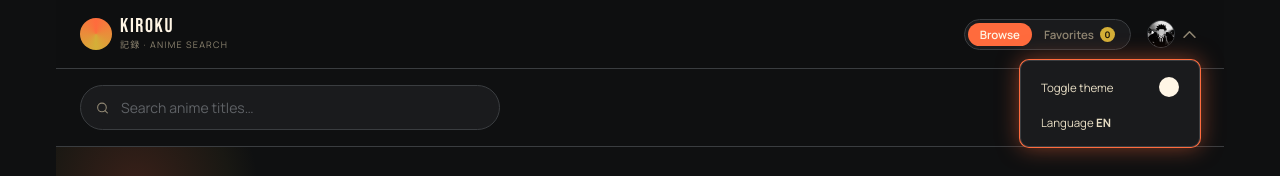
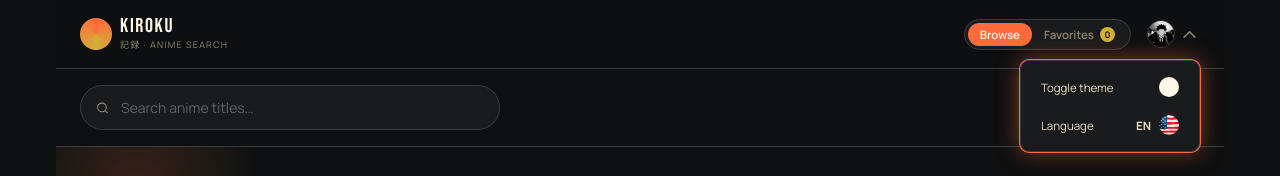
Before and after one commit to Jh3xy/kiroku, a website built with Vite: page index.html in a window 1280 px wide. Both pictures are taken after a click on the button 1171 px from the left and 34 px from the top of the page. Shown: the top 176 px of the page. Built offline with nearby package versions, Linux system fonts and the light colour scheme; no server answers.

Commit message:
Update favorites display logic and add language toggle styles

```diff
--- a/src/js/script.js
+++ b/src/js/script.js
@@ -134,7 +134,10 @@ function renderFavoritesCarousel(list = getList(FAVORITES_KEY)) {
   }
   renderGrid(favoritesRowTrack, list);
   favoritesRowCount.textContent = `${list.length} title${list.length === 1 ? "" : "s"}`;
-  favoritesRow.hidden = false;
+
+  if (browseSection.hidden) {
+    favoritesRow.hidden = false;
+  }
   refreshIcons();
 }
 
@@ -168,6 +171,10 @@ async function loadHomepage() {
   try {
     const { media } = await getTrendingAnime(randomPage, 30);
     media.forEach((item) => mediaCache.set(item.id, item));
+
+    // The view can change while this is in flight —
+    // so don't pull Trending back into view over whatever replaced it.
+    if (!browseSection.hidden) return;
 
     if (!media.length) {
       hero.hidden = true;
--- a/src/style/style.css
+++ b/src/style/style.css
@@ -185,12 +185,32 @@ body {
   background: var(--color-surface-hover);
   color: var(--color-text-strong);
 }
-
+.user-menu-item[data-action="language"],
 .user-menu-item[data-action="toggle-theme"] {
   display: flex;
   align-items: center;
   justify-content: space-between;
   gap: var(--space-3);
+}
+
+
+.lang-toggle-circle {
+  width: 20px;
+  height: 20px;
+  border-radius: 50%;
+  background-color: transparent;
+  overflow: hidden;
+  background-image: url(/lang.jpg);
+  background-size: cover;
+  background-repeat: no-repeat;
+  background-position: center;
+}
+
+.lang-indicator{
+  display: flex;
+  align-items: center;
+  justify-content: space-between;
+  gap: var(--space-2);
 }
 
 .theme-toggle-circle {
```
